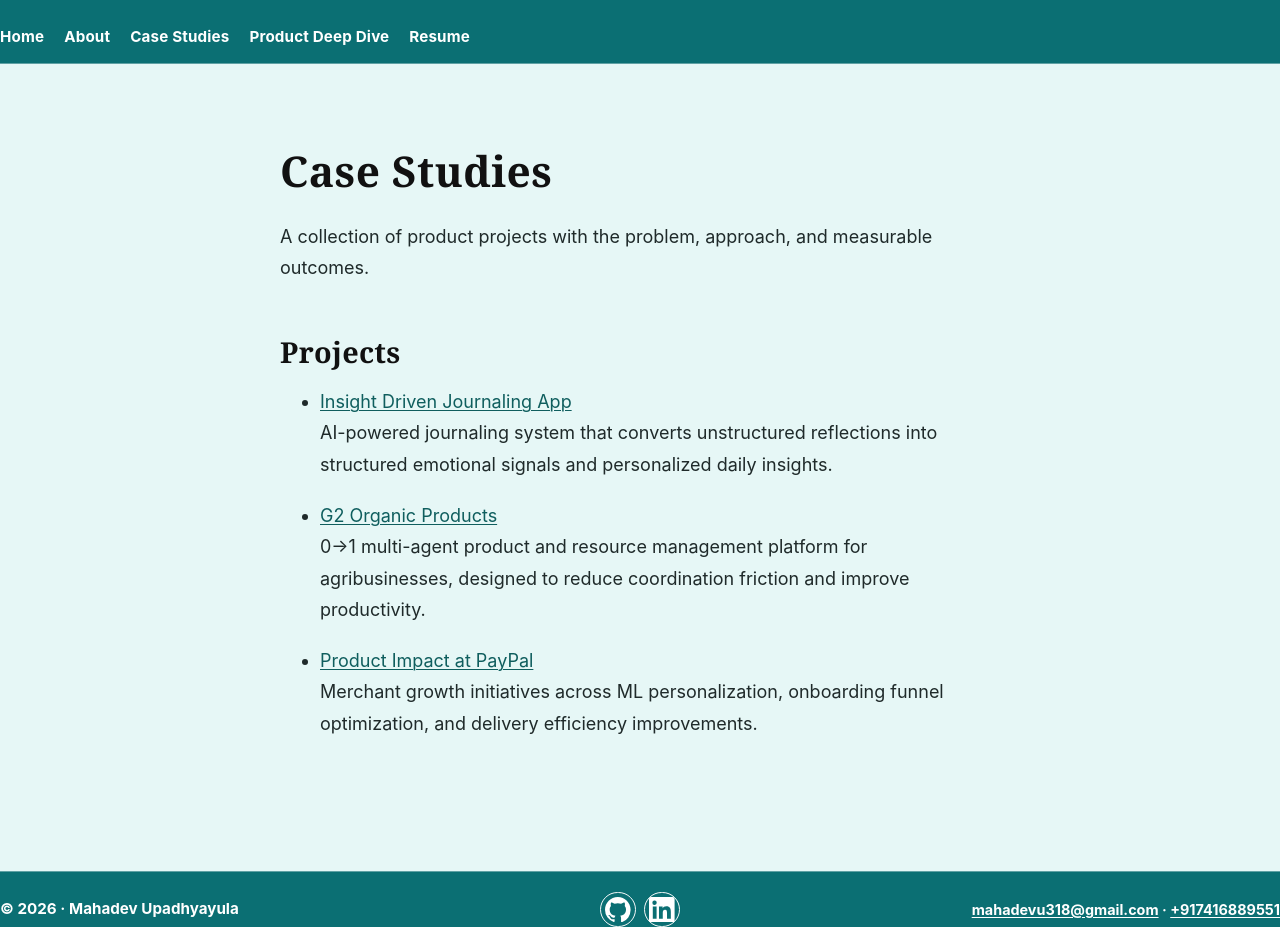
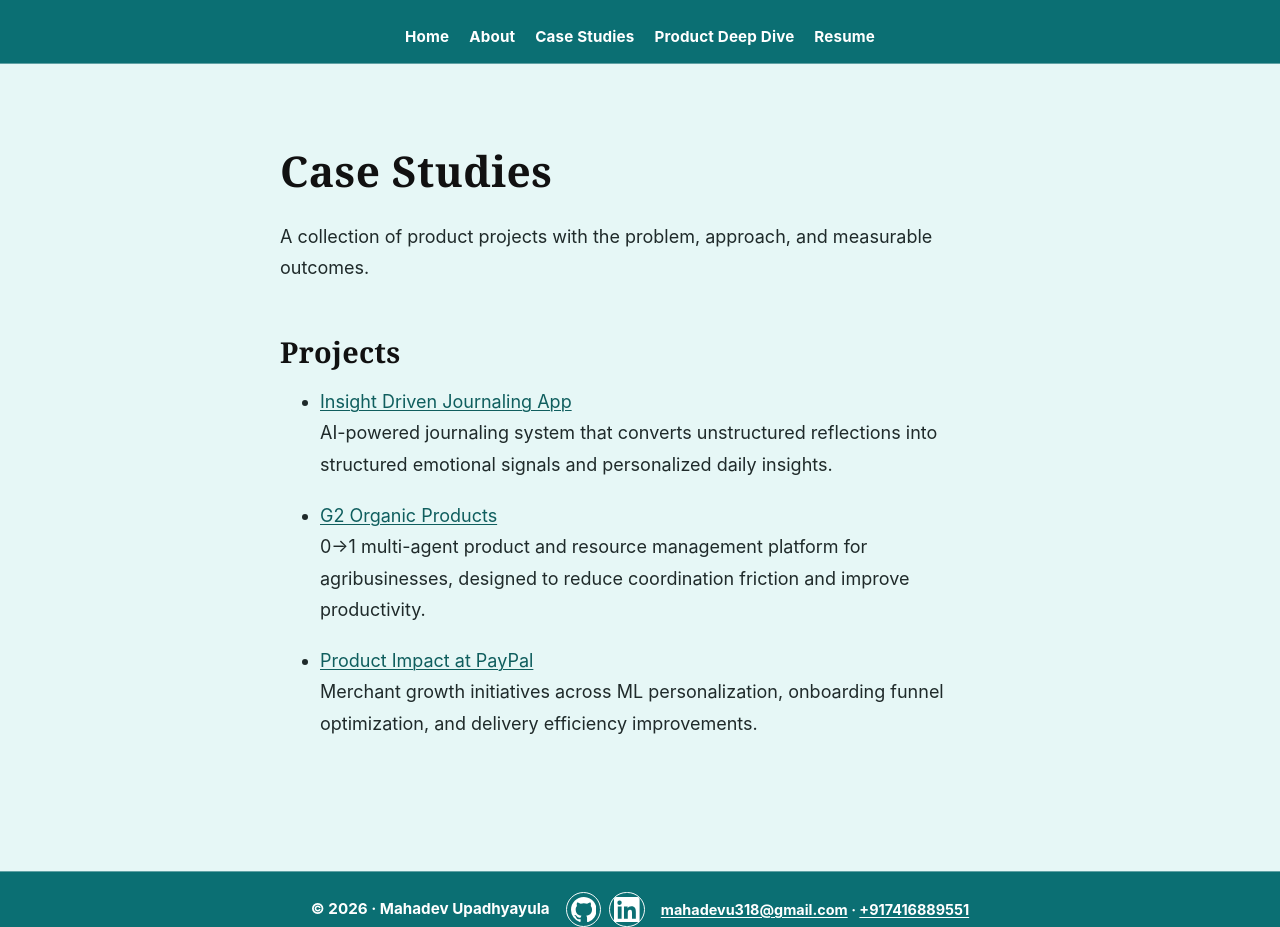
Before and after one commit to mahadevupadhyayula/mahadevupadhyayula.github.io, a Jekyll site: the page built from case-studies.md, in a window 1280 px wide and 927 px high. Built offline with Jekyll 4.4.1, drawn with Linux system fonts in a browser that asks for light colours; our own code applies the rules of GitHub Pages for plain Markdown files.

Commit message:
Center header nav and footer content

```diff
--- a/assets/css/style.css
+++ b/assets/css/style.css
@@ -61,7 +61,7 @@ a:focus {
   gap: 1.25rem;
   flex-wrap: wrap;
   align-items: center;
-  justify-content: flex-start;
+  justify-content: center;
   padding: 0.75rem 0;
   border-bottom: 1px solid rgba(255, 255, 255, 0.35);
 }
@@ -184,8 +184,10 @@ img {
   font-weight: 700;
   display: flex;
   align-items: center;
-  justify-content: space-between;
+  justify-content: center;
   gap: 1rem;
+  flex-wrap: wrap;
+  text-align: center;
 }
 
 .site-footer p {
@@ -194,15 +196,11 @@ img {
 
 .footer-brand,
 .footer-contact {
-  flex: 1;
-}
-
-.footer-brand {
-  text-align: left;
+  flex: 0 0 auto;
+  text-align: center;
 }
 
 .footer-contact {
-  text-align: right;
   font-size: 0.9rem;
 }
 
@@ -215,7 +213,7 @@ img {
   align-items: center;
   justify-content: center;
   gap: 0.5rem;
-  flex: 1;
+  flex: 0 0 auto;
 }
 
 .footer-social a {
@@ -314,6 +312,6 @@ code {
 @media (max-width: 640px) {
   .site-footer {
     flex-direction: column;
-    align-items: flex-start;
+    align-items: center;
   }
 }
```
